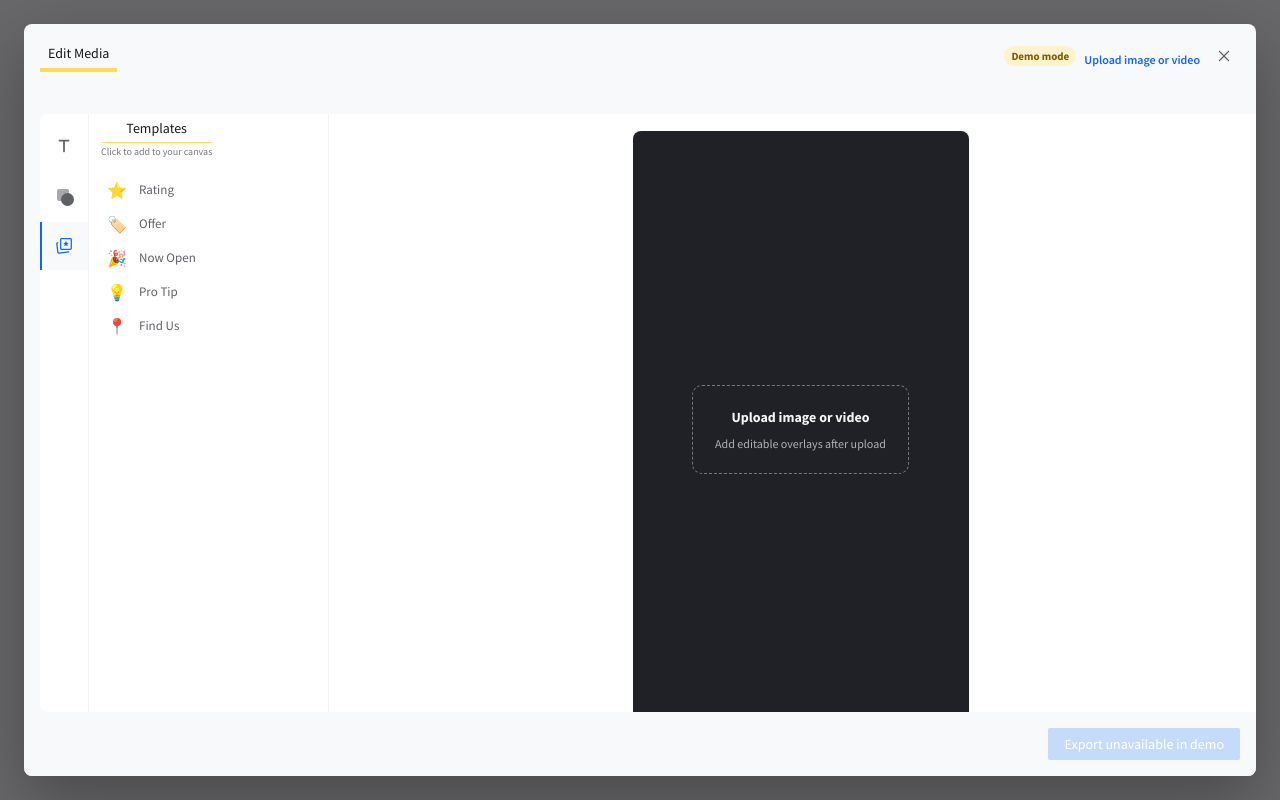
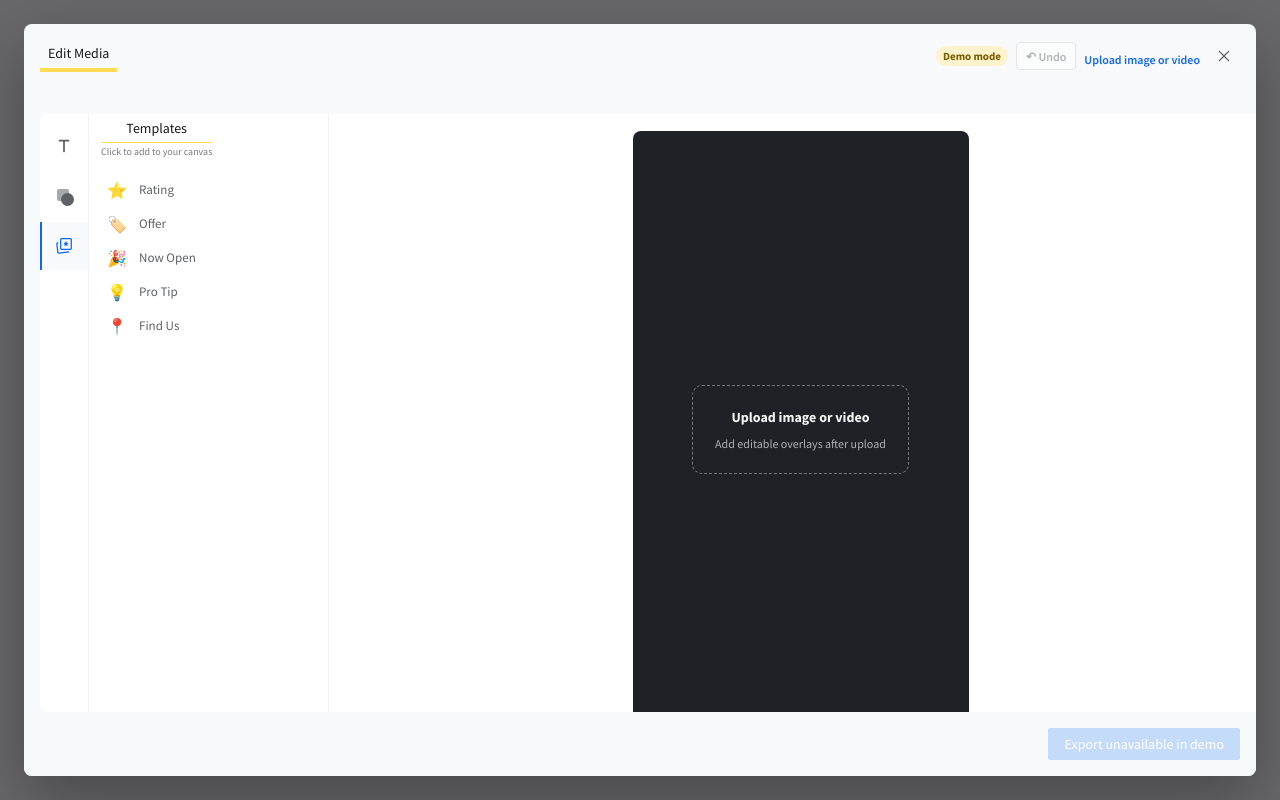
Before and after one commit to iamrohitchavda/sp-content-canvas-media-editor, a React (Vite) app: page / in a window 1280 px wide. Built offline with nearby package versions, Linux system fonts and the light colour scheme.

Commit message:
Add undo and real video timeline frames

```diff
--- a/src/app/components/EditMediaModal.tsx
+++ b/src/app/components/EditMediaModal.tsx
@@ -122,6 +122,13 @@ export function EditMediaModal({ media, mediaType, post, onClose, onSave, onUplo
   const [template, setTemplate] = useState<TemplateDef | null>(null);
   const [state, setState] = useState<TemplateState>({ values: {}, layers: {}, extras: [] });
   const [selectedId, setSelectedId] = useState<string | null>(null);
+  // The editor state is immutable, so retaining the previous composition is
+  // enough to undo every canvas operation without teaching each control its
+  // own inverse operation. Selection is intentionally not part of history:
+  // Undo changes the artwork, not which inspector happens to be open.
+  const undoHistoryRef = useRef<{ template: TemplateDef | null; state: TemplateState }[]>([]);
+  const compositionRef = useRef<{ template: TemplateDef | null; state: TemplateState } | null>(null);
+  const [undoCount, setUndoCount] = useState(0);
   // The video player remains owned by MediaStage, while this dock gives its
   // timeline a full-width home beneath all three work columns.
   const [timelineDock, setTimelineDock] = useState<HTMLDivElement | null>(null);
@@ -161,6 +168,25 @@ export function EditMediaModal({ media, mediaType, post, onClose, onSave, onUplo
     window.addEventListener("keydown", onKey);
     return () => window.removeEventListener("keydown", onKey);
   }, [onClose, selectedId]);
+
+  // Record one snapshot for every committed artwork change. React batches
+  // related setTemplate/setState calls, so selecting a template is one undo
+  // step rather than two. Keeping this at the composition boundary also
+  // includes drag, resize, timing, duplicate, delete, reset and panel edits.
+  useEffect(() => {
+    const previous = compositionRef.current;
+    if (!previous) {
+      compositionRef.current = { template, state };
+      return;
+    }
+    if (previous.template === template && previous.state === state) return;
+    undoHistoryRef.current.push(previous);
+    // A bounded history prevents an unusually long editing session from
+    // retaining every old canvas forever, while still giving ample undo room.
+    if (undoHistoryRef.current.length > 100) undoHistoryRef.current.shift();
+    compositionRef.current = { template, state };
+    setUndoCount(undoHistoryRef.current.length);
+  }, [template, state]);
 
   const handleSelect = useCallback((t: TemplateDef) => {
     // Selecting a second template is additive. Its layers are converted to
@@ -552,6 +578,31 @@ export function EditMediaModal({ media, mediaType, post, onClose, onSave, onUplo
     setSelectedId(null);
   }, []);
 
+  const handleUndo = useCallback(() => {
+    const previous = undoHistoryRef.current.pop();
+    if (!previous) return;
+    // Update the reference before React commits, otherwise the history effect
+    // above would treat this restoration as a brand-new edit.
+    compositionRef.current = previous;
+    setTemplate(previous.template);
+    setState(previous.state);
+    setSelectedId(null);
+    setUndoCount(undoHistoryRef.current.length);
+  }, []);
+
+  useEffect(() => {
+    const onUndoKey = (event: KeyboardEvent) => {
+      if (!(event.metaKey || event.ctrlKey) || event.key.toLowerCase() !== "z") return;
+      const target = event.target as HTMLElement | null;
+      // Preserve native text-field undo while someone is typing.
+      if (target?.isContentEditable || target?.tagName === "INPUT" || target?.tagName === "TEXTAREA") return;
+      event.preventDefault();
+      handleUndo();
+    };
+    window.addEventListener("keydown", onUndoKey);
+    return () => window.removeEventListener("keydown", onUndoKey);
+  }, [handleUndo]);
+
   // What a newly-inserted sticker/badge/shape renders in until the user picks
   // its own colour — same fallback chain CustomizePanel uses for the element
   // currently selected.
@@ -603,6 +654,16 @@ export function EditMediaModal({ media, mediaType, post, onClose, onSave, onUplo
             <TabLabel variant="header">{title}</TabLabel>
             <div style={{ display: "flex", alignItems: "center", gap: "8px" }}>
               {demoMode && <span style={{ padding: "3px 7px", borderRadius: "999px", background: "#fff3cd", color: "#795d00", fontSize: "11px", fontWeight: 700 }}>Demo mode</span>}
+              <button
+                type="button"
+                title="Undo last edit (⌘/Ctrl + Z)"
+                aria-label="Undo last edit"
+                disabled={undoCount === 0}
+                onClick={handleUndo}
+                style={{ height: "28px", padding: "0 9px", border: `1px solid ${sp.borderPrimary}`, borderRadius: "4px", background: sp.white, color: undoCount ? sp.textPrimary : sp.textTertiary, fontFamily: FONT, fontSize: "12px", fontWeight: 600, cursor: undoCount ? "pointer" : "not-allowed", opacity: undoCount ? 1 : 0.55 }}
+              >
+                ↶ Undo
+              </button>
               <label style={{ color: sp.blue, fontSize: "12px", fontWeight: 600, cursor: "pointer", paddingTop: "6px" }}>
                 Upload image or video
                 <input type="file" accept="image/*,video/*" hidden onChange={(event) => {
--- a/src/app/components/MediaPreview.tsx
+++ b/src/app/components/MediaPreview.tsx
@@ -376,6 +376,75 @@ export function MediaStage({
   );
 }
 
+/**
+ * Extract representative frames locally in the browser for the timeline.
+ * Pointing the same video URL at eight CSS backgrounds only repeats its first
+ * frame; seek + canvas capture gives the editor an honest visual map of the
+ * clip. Object URLs from uploads work without a server. If a remote video
+ * denies canvas access, this deliberately returns no strip rather than a
+ * misleading fake thumbnail row.
+ */
+function VideoFrameStrip({ src, onPointerDown, onPointerMove, onPointerUp, onPointerCancel }: {
+  src: string;
+  onPointerDown: (event: React.PointerEvent<HTMLDivElement>) => void;
+  onPointerMove: (event: React.PointerEvent<HTMLDivElement>) => void;
+  onPointerUp: (event: React.PointerEvent<HTMLDivElement>) => void;
+  onPointerCancel: (event: React.PointerEvent<HTMLDivElement>) => void;
+}) {
+  const [frames, setFrames] = useState<string[] | null>(null);
+
+  useEffect(() => {
+    let cancelled = false;
+    const video = document.createElement("video");
+    video.muted = true;
+    video.preload = "auto";
+    video.playsInline = true;
+    video.src = src;
+
+    const capture = async () => {
+      try {
+        await new Promise<void>((resolve, reject) => {
+          video.addEventListener("loadedmetadata", () => resolve(), { once: true });
+          video.addEventListener("error", () => reject(new Error("Video metadata unavailable")), { once: true });
+          video.load();
+        });
+        const duration = video.duration;
+        if (!Number.isFinite(duration) || duration <= 0) throw new Error("Video duration unavailable");
+        const canvas = document.createElement("canvas");
+        canvas.width = 160;
+        canvas.height = 90;
+        const context = canvas.getContext("2d");
+        if (!context) throw new Error("Canvas unavailable");
+        const captured: string[] = [];
+        for (let index = 0; index < 8; index += 1) {
+          const time = Math.min(duration - 0.04, Math.max(0, duration * ((index + 0.5) / 8)));
+          await new Promise<void>((resolve, reject) => {
+            video.addEventListener("seeked", () => resolve(), { once: true });
+            video.addEventListener("error", () => reject(new Error("Video seek failed")), { once: true });
+            video.currentTime = time;
+          });
+          context.drawImage(video, 0, 0, canvas.width, canvas.height);
+          captured.push(canvas.toDataURL("image/jpeg", 0.72));
+        }
+        if (!cancelled) setFrames(captured);
+      } catch {
+        if (!cancelled) setFrames([]);
+      }
+    };
+    void capture();
+    return () => { cancelled = true; video.removeAttribute("src"); video.load(); };
+  }, [src]);
+
+  // Do not render a pretend video track if thumbnails cannot be captured.
+  if (frames?.length === 0) return null;
+  return <div style={{ flex: "1 0 48px", display: "flex", alignItems: "center", gap: "6px", minHeight: "48px", minWidth: 0 }}>
+    <span style={{ width: "104px", flexShrink: 0, color: "#5e6878", fontSize: "10px", overflow: "hidden", textOverflow: "ellipsis", whiteSpace: "nowrap" }}>▣ &nbsp;Video</span>
+    <div onPointerDown={onPointerDown} onPointerMove={onPointerMove} onPointerUp={onPointerUp} onPointerCancel={onPointerCancel} style={{ flex: 1, minWidth: 0, height: "100%", minHeight: "44px", display: "flex", overflow: "hidden", borderRadius: "7px", border: "2px solid #4d5562", boxSizing: "border-box", background: "#313744", cursor: "ew-resize", touchAction: "none" }}>
+      {frames ? frames.map((frame, index) => <span key={index} style={{ flex: 1, minWidth: 0, borderRight: index === frames.length - 1 ? 0 : "1px solid rgba(255,255,255,.7)", backgroundImage: `linear-gradient(rgba(20,24,30,.08), rgba(20,24,30,.08)), url(${frame})`, backgroundSize: "cover", backgroundPosition: "center" }} />) : <span style={{ width: "100%", display: "grid", placeItems: "center", color: "#dce0e8", fontSize: "10px" }}>Loading video frames…</span>}
+    </div>
+  </div>;
+}
+
 /** A compact video-only timing editor. A selected layer is visible only in its chosen range. */
 export function ElementTimeline({
   template, state, selectedId, mediaSrc, durationInFrames, currentFrame, onSelect, onChange, isPlaying, onTogglePlay, onSeek, fullWidth = false,
@@ -544,12 +613,7 @@ export function ElementTimeline({
       {Array.from({ length: 11 }, (_, tick) => <span key={tick} style={{ borderLeft: "1px solid #d5d9e0", paddingLeft: "3px", fontSize: "9px" }}>{((durationInFrames / 30 / 10) * tick).toFixed(tick === 0 ? 0 : 1)}s</span>)}
     </div>
     <div ref={rowsRef} style={{ flex: 1, minHeight: 0, display: "flex", flexDirection: "column", gap: "6px", paddingTop: "9px", paddingRight: "14px", boxSizing: "border-box", overflowY: "auto", overflowX: "hidden", scrollbarGutter: "stable" }}>
-      <div style={{ flex: "1 0 48px", display: "flex", alignItems: "center", gap: "6px", minHeight: "48px", minWidth: 0 }}>
-        <span style={{ width: "104px", flexShrink: 0, color: "#5e6878", fontSize: "10px", overflow: "hidden", textOverflow: "ellipsis", whiteSpace: "nowrap" }}>▣ &nbsp;Video</span>
-        <div onPointerDown={beginScrub} onPointerMove={scrub} onPointerUp={endScrub} onPointerCancel={endScrub} style={{ flex: 1, minWidth: 0, height: "100%", minHeight: "44px", display: "flex", overflow: "hidden", borderRadius: "7px", border: "2px solid #4d5562", boxSizing: "border-box", background: "#313744", cursor: "ew-resize", touchAction: "none" }}>
-          {Array.from({ length: 8 }, (_, index) => <span key={index} style={{ flex: 1, minWidth: 0, borderRight: index === 7 ? 0 : "1px solid rgba(255,255,255,.7)", backgroundImage: `linear-gradient(rgba(20,24,30,.08), rgba(20,24,30,.08)), url(${mediaSrc})`, backgroundSize: "cover", backgroundPosition: `${(index / 7) * 100}% center` }} />)}
-        </div>
-      </div>
+      <VideoFrameStrip src={mediaSrc} onPointerDown={beginScrub} onPointerMove={scrub} onPointerUp={endScrub} onPointerCancel={endScrub} />
       {rows.map((row) => <div data-timeline-id={row.id} key={row.id} style={{ flex: "1 0 30px", display: "flex", alignItems: "center", gap: "6px", minHeight: "30px", minWidth: 0 }}>
         <button
           type="button"
```
